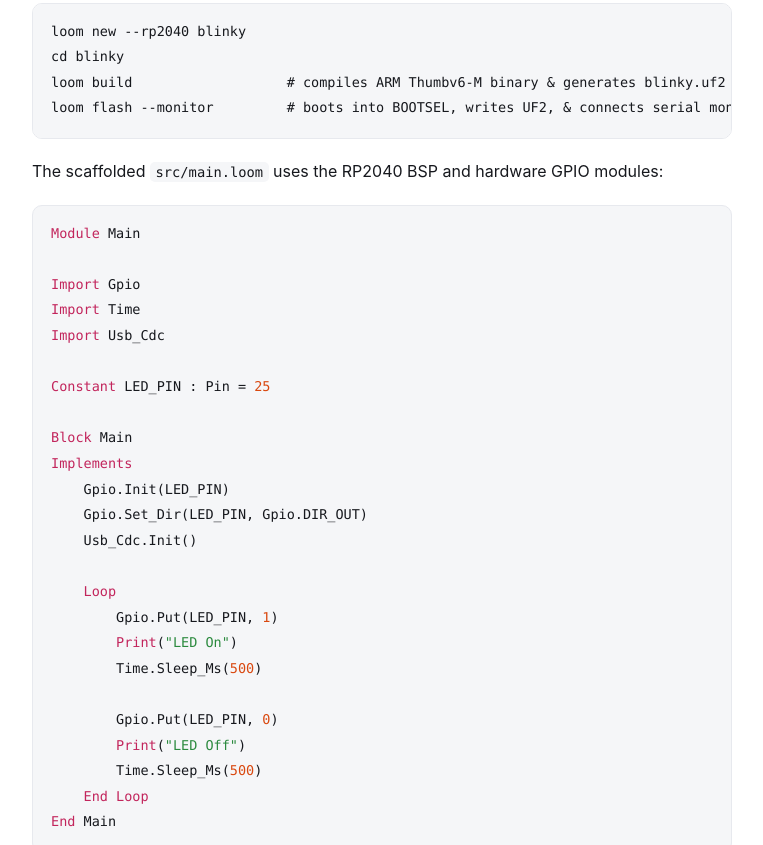
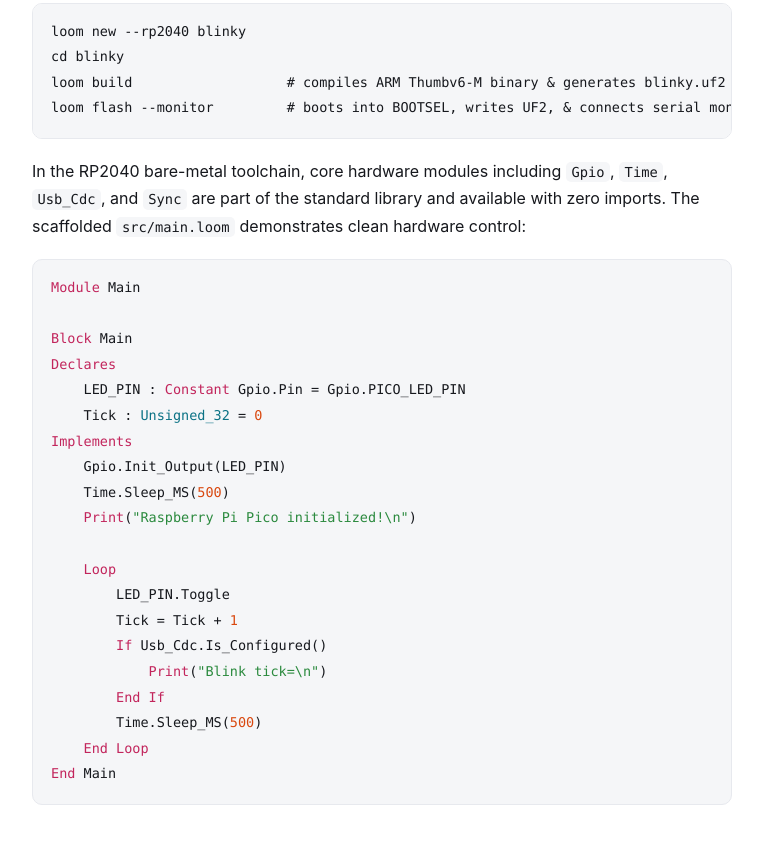
Before and after one commit to thirstymelon/Loom, a plain HTML site: page docs/start.html in a window 1280 px wide. Shown: the part 1320-2165 px from the top of the page, without its empty margins (382-1145 px from the left). Drawn offline with Linux system fonts and the light colour scheme.

Commit message:
fix(docs): remove redundant imports for RP2040 std and correct GPIO/Time/USB-CDC API examples

```diff
--- a/docs/start.html
+++ b/docs/start.html
@@ -55,29 +55,25 @@ End Main</code></pre>
 cd blinky
 loom build                   # compiles ARM Thumbv6-M binary & generates blinky.uf2
 loom flash --monitor         # boots into BOOTSEL, writes UF2, & connects serial monitor</code></pre>
-<p>The scaffolded <code>src/main.loom</code> uses the RP2040 BSP and hardware GPIO modules:</p>
+<p>In the RP2040 bare-metal toolchain, core hardware modules including <code>Gpio</code>, <code>Time</code>, <code>Usb_Cdc</code>, and <code>Sync</code> are part of the standard library and available with zero imports. The scaffolded <code>src/main.loom</code> demonstrates clean hardware control:</p>
 <pre><code class="l">Module Main
 
-Import Gpio
-Import Time
-Import Usb_Cdc
-
-Constant LED_PIN : Pin = 25
-
 Block Main
+Declares
+    LED_PIN : Constant Gpio.Pin = Gpio.PICO_LED_PIN
+    Tick : Unsigned_32 = 0
 Implements
-    Gpio.Init(LED_PIN)
-    Gpio.Set_Dir(LED_PIN, Gpio.DIR_OUT)
-    Usb_Cdc.Init()
+    Gpio.Init_Output(LED_PIN)
+    Time.Sleep_MS(500)
+    Print("Raspberry Pi Pico initialized!\n")
 
     Loop
-        Gpio.Put(LED_PIN, 1)
-        Print("LED On")
-        Time.Sleep_Ms(500)
-
-        Gpio.Put(LED_PIN, 0)
-        Print("LED Off")
-        Time.Sleep_Ms(500)
+        LED_PIN.Toggle
+        Tick = Tick + 1
+        If Usb_Cdc.Is_Configured()
+            Print("Blink tick=<Tick>\n")
+        End If
+        Time.Sleep_MS(500)
     End Loop
 End Main</code></pre>
 
```
Also changed, not shown: docs/learn.html (+16 -24 lines), docs/reference.html (+4 -4 lines), 1 other file.
